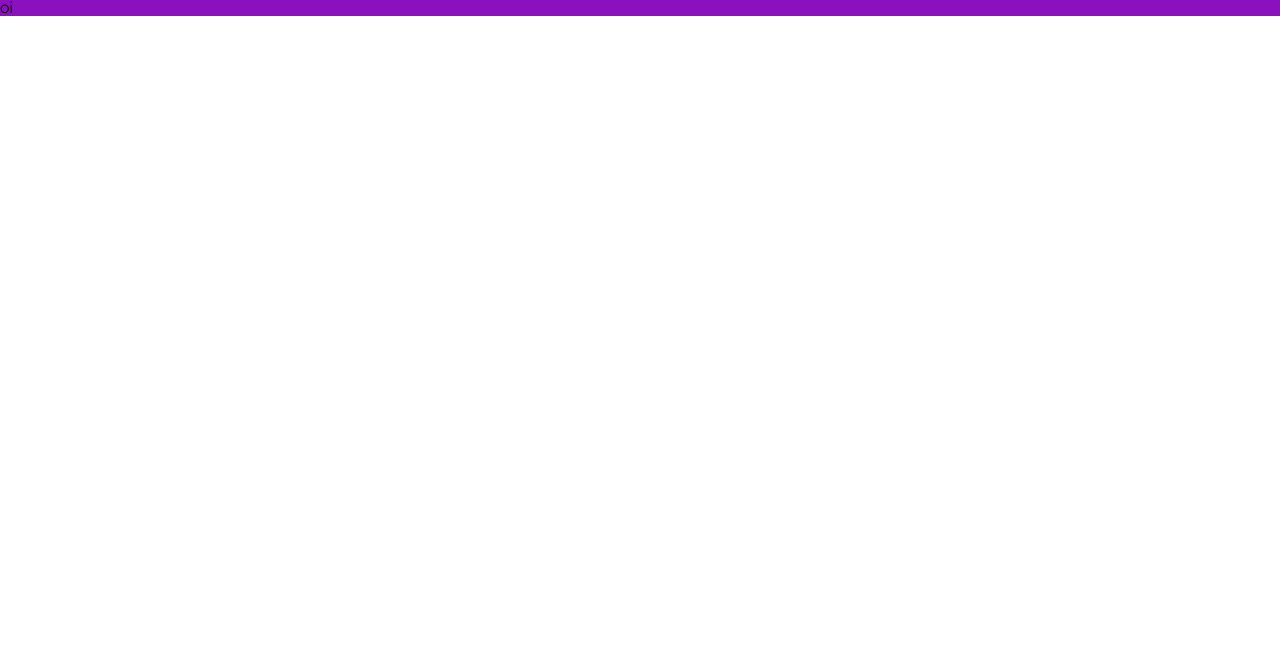
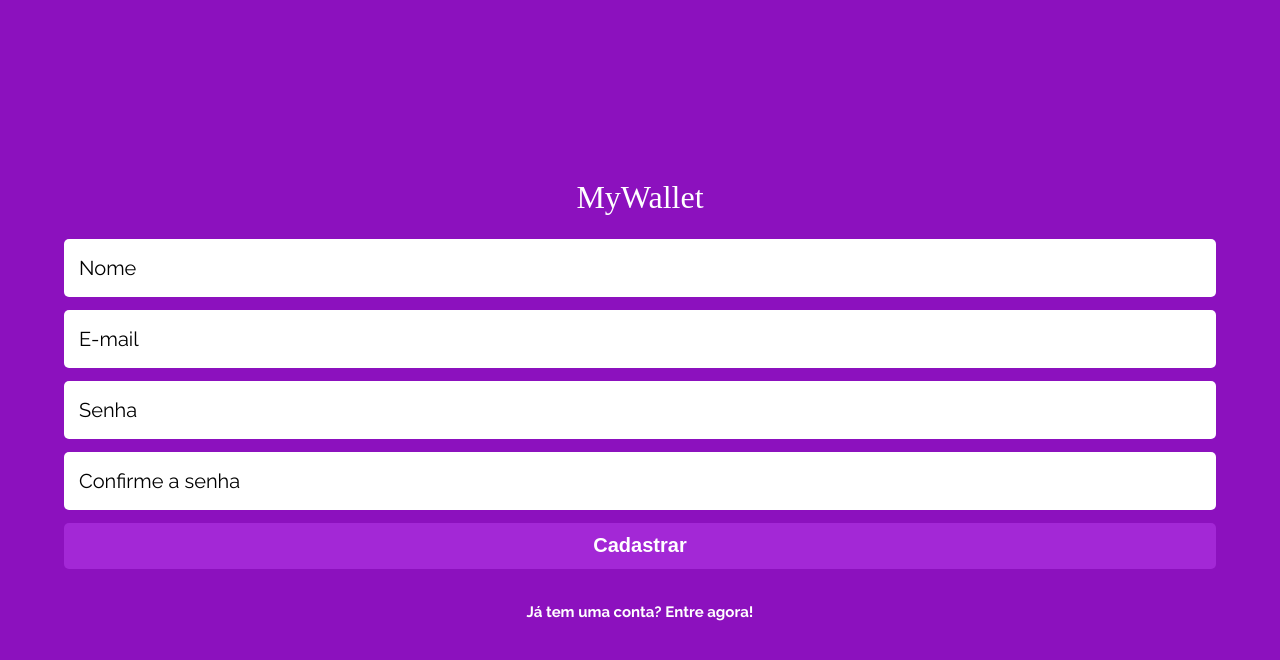
Before and after one commit to Kadugs/MyWallet-Front-end, a React (Create React App) app: page /signup in a window 1280 px wide. Shown: the top 660 px of the page. Built offline with nearby package versions, Linux system fonts and the light colour scheme; a web font is replaced by a local one.

Commit message:
Layout sign-in e sign-up

```diff
--- a/package.json
+++ b/package.json
@@ -9,7 +9,7 @@
     "react": "^17.0.2",
     "react-dom": "^17.0.2",
     "react-router-dom": "^5.3.0",
-    "react-scripts": "^3.4.4",
+    "react-scripts": "4.0.3",
     "styled-components": "^5.3.3",
     "web-vitals": "^1.1.2"
   },
--- a/src/App.css
+++ b/src/App.css
@@ -42,7 +42,9 @@ table {
 	border-collapse: collapse;
 	border-spacing: 0;
 }
-
+* {
+	box-sizing: border-box;
+}
 body {
   font-family: 'Raleway', sans-serif;
 }
--- a/src/components/login-and-register/ContainerAccount.js
+++ b/src/components/login-and-register/ContainerAccount.js
@@ -2,8 +2,66 @@ import styled from "styled-components"
 
 const ContainerAccount = styled.div`
     background-color: #8C11BE;
-`
+    width: 100vw;
+    height: 100vh;
+    display: flex;
+    flex-direction: column;
+    justify-content: center;
+    align-items: center;
+
+    a {
+        text-decoration: none;
+    }
+
+`;
+const Logo = styled.h1 `
+    color: white;
+    font-size: 32px;
+    margin-bottom: 26px;
+`;
+
+const Form = styled.form `
+    display: flex;
+    flex-direction: column;
+    justify-content: space-between;
+
+    input {
+        font-family: Raleway, monospace;
+        height: 58px;
+        width: 90vw;
+        border-radius: 5px;
+        border: none;
+        padding-left: 15px;
+        color: black;
+        font-size: 20px;
+        margin-bottom: 13px;
+        &::placeholder {
+            color: black;
+            font-size: 20px;
+        }
+    }
+
+    button {
+        height: 46px;
+        background-color: #A328D6;
+        color: white;
+        font-weight: bold;
+        font-size: 20px;
+        border: none;
+        border-radius: 5px;
+    }
+`;
+
+const P = styled.p `
+    color: white;
+    font-size: 15px;
+    margin-top: 36px;
+    font-weight: bold;
+`;
 
 export {
     ContainerAccount,
+    Logo,
+    Form,
+    P,
 }
--- a/src/components/login-and-register/Login.js
+++ b/src/components/login-and-register/Login.js
@@ -1,4 +1,5 @@
-import {ContainerAccount} from './ContainerAccount';
+import {ContainerAccount, Logo, Form, P} from './ContainerAccount';
+import {Link} from 'react-router-dom';
 
 export default function Login() {
     function verifyLogin() {
@@ -7,14 +8,14 @@ export default function Login() {
 
     return (
         <ContainerAccount>
-            <h1>MyWallet</h1>
-            <form onSubmit={verifyLogin}>
+            <Logo>MyWallet</Logo>
+            <Form onSubmit={verifyLogin}>
                 <input type="email" placeholder="E-mail"/>
                 <input type="password" placeholder="Senha"/>
-                <button type="submit"/>
-            </form>
+                <button type="submit">Entrar</button>
+            </Form>
             <Link to="/signup">
-                <p>Primeira vez? Cadastre-se!</p>
+                <P>Primeira vez? Cadastre-se!</P>
             </Link>
         </ContainerAccount>
     )
--- a/src/components/login-and-register/Register.js
+++ b/src/components/login-and-register/Register.js
@@ -1,8 +1,23 @@
-import {ContainerAccount} from './ContainerAccount';
+import {ContainerAccount, Logo, Form, P} from './ContainerAccount';
+import {Link} from 'react-router-dom';
+
 export default function Register() {
+    function verifyRegister() {
+
+    }
     return (
-        <ContainerAccount>
-            <p>oi</p>
-        </ContainerAccount>
+            <ContainerAccount>
+                <Logo>MyWallet</Logo>
+                <Form onSubmit={verifyRegister}>
+                    <input type="name" placeholder="Nome"/>
+                    <input type="email" placeholder="E-mail"/>
+                    <input type="password" placeholder="Senha"/>
+                    <input type="password" placeholder="Confirme a senha"/>
+                    <button type="submit">Cadastrar</button>
+                </Form>
+                <Link to="/">
+                    <P>Já tem uma conta? Entre agora!</P>
+                </Link>
+            </ContainerAccount>
     )
 }
```
Also changed, not shown: 1 other file (tests, documents, lock files or other folders).
